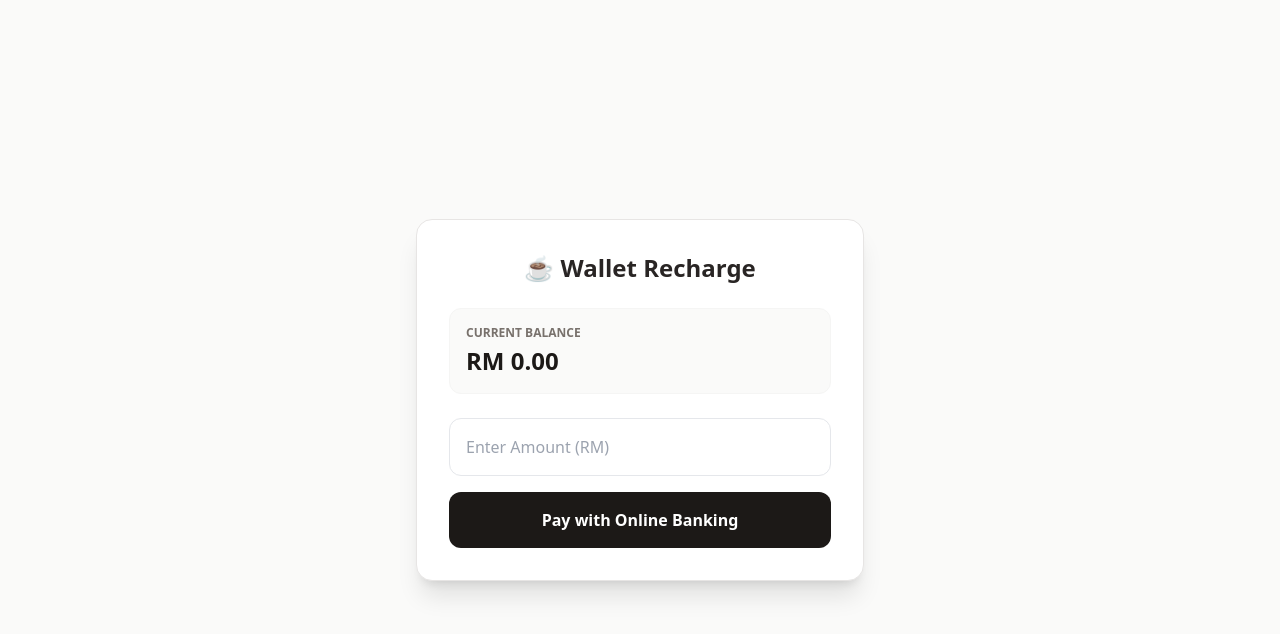
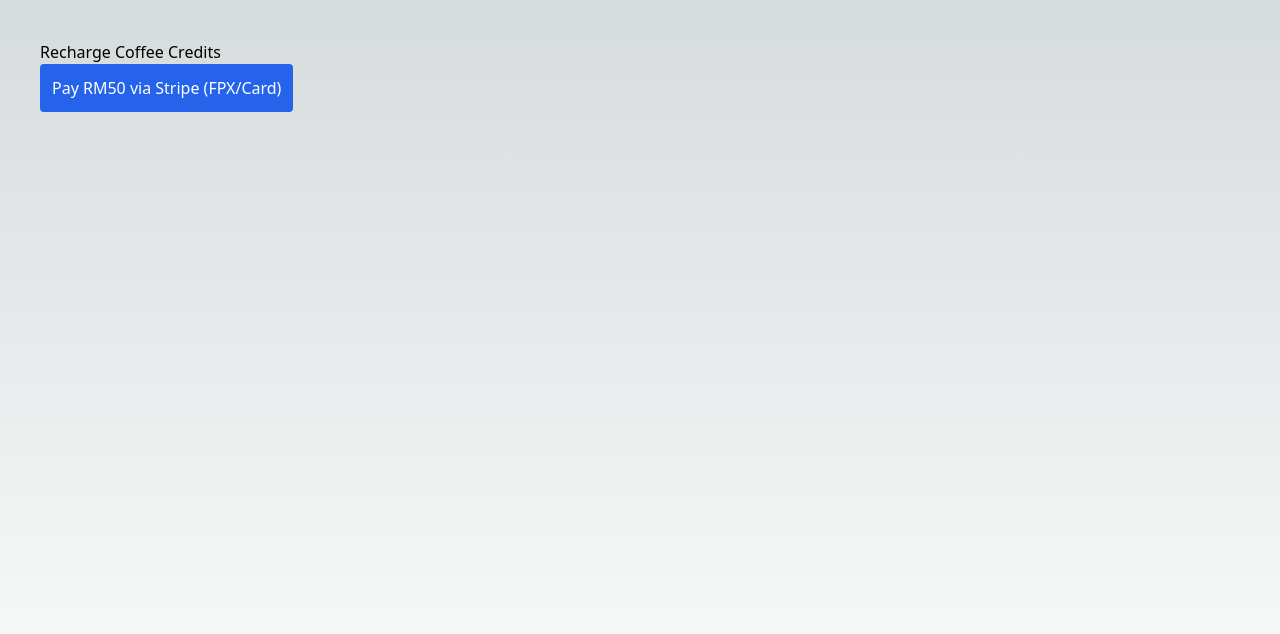
Before and after one commit to endunvyrantinie/up, a Next.js app: page /recharge in a window 1280 px wide. Before the commit this address had no page. Shown: the top 634 px of the page. Built offline with nearby package versions, Linux system fonts and the light colour scheme.

Commit message:
Replace Toyyibpay

```diff
--- a/app/recharge/page.tsx
+++ b/app/recharge/page.tsx
@@ -1,65 +1,40 @@
-'use client';
+"use client";
 
-import { useState, useEffect, Suspense } from 'react';
-import { useSearchParams, useRouter } from 'next/navigation';
+export default function RechargePage() {
+  const handleStripePayment = async (amount: number) => {
+    try {
+      const response = await fetch('/api/recharge', {
+        method: 'POST',
+        headers: { 'Content-Type': 'application/json' },
+        body: JSON.stringify({
+          amount: amount,
+          userId: "current_user_id" // Replace with your actual auth user ID
+        }),
+      });
 
-function RechargeContent() {
-  const searchParams = useSearchParams();
-  const router = useRouter();
-  const [amount, setAmount] = useState(searchParams.get('amount') || '');
-  const [loading, setLoading] = useState(false);
-  const [user, setUser] = useState<any>(null);
-  const [message, setMessage] = useState({ type: '', text: '' });
+      const data = await response.json();
 
-  useEffect(() => {
-    const fetchUser = async () => {
-      const token = localStorage.getItem('token');
-      if (!token) { router.push('/login'); return; }
-      try {
-        const res = await fetch('/api/auth/me', { headers: { 'Authorization': `Bearer ${token}` } });
-        const data = await res.json();
-        if (data.user) setUser(data.user);
-      } catch (err) { console.error('Failed to fetch user'); }
-    };
-    fetchUser();
-  }, []);
-
-  const handlePay = async (e: React.FormEvent) => {
-    e.preventDefault();
-    const token = localStorage.getItem('token');
-    if (!token) { setMessage({ type: 'error', text: 'Please login first' }); return; }
-    setLoading(true);
-    try {
-      const res = await fetch('/api/recharge', {
-        method: 'POST',
-        headers: { 'Content-Type': 'application/json', 'Authorization': `Bearer ${token}` },
-        body: JSON.stringify({ amount: parseFloat(amount), email: user?.email, name: user?.username }),
-      });
-      const data = await res.json();
-      if (data.url) { window.location.href = data.url; }
-      else { setMessage({ type: 'error', text: data.error || 'Payment failed' }); }
-    } catch (err) { setMessage({ type: 'error', text: 'System error' }); }
-    finally { setLoading(false); }
+      if (data.url) {
+        // Redirect to Stripe Checkout
+        window.location.href = data.url;
+      } else {
+        alert("Failed to create payment session: " + data.error);
+      }
+    } catch (error) {
+      console.error("Payment Error:", error);
+      alert("Something went wrong with the connection.");
+    }
   };
 
   return (
-    <div className="min-h-screen flex items-center justify-center bg-stone-50 p-4">
-      <div className="bg-white p-8 rounded-2xl shadow-xl w-full max-w-md border border-stone-200">
-        <h2 className="text-2xl font-bold text-center mb-6 text-stone-800">☕ Wallet Recharge</h2>
-        {message.text && <div className={`p-3 mb-4 rounded-lg text-sm ${message.type === 'error' ? 'bg-red-50 text-red-700' : 'bg-green-50 text-green-700'}`}>{message.text}</div>}
-        <form onSubmit={handlePay} className="space-y-4">
-          <div className="bg-stone-50 p-4 rounded-xl border border-stone-100 mb-2">
-            <p className="text-xs text-stone-500 uppercase font-bold mb-1">Current Balance</p>
-            <p className="text-2xl font-black text-stone-900">RM {user?.balance?.toFixed(2) || '0.00'}</p>
-          </div>
-          <input type="number" placeholder="Enter Amount (RM)" value={amount} onChange={(e) => setAmount(e.target.value)} className="w-full p-4 border rounded-xl outline-none" required min="1" />
-          <button type="submit" disabled={loading} className="w-full bg-stone-900 text-white p-4 rounded-xl font-bold">{loading ? 'Processing...' : 'Pay with Online Banking'}</button>
-        </form>
-      </div>
+    <div className="p-10">
+      <h1>Recharge Coffee Credits</h1>
+      <button
+        onClick={() => handleStripePayment(50)}
+        className="bg-blue-600 text-white p-3 rounded"
+      >
+        Pay RM50 via Stripe (FPX/Card)
+      </button>
     </div>
   );
 }
-
-export default function RechargePage() {
-  return <Suspense fallback={<div>Loading...</div>}><RechargeContent /></Suspense>;
-}
```
